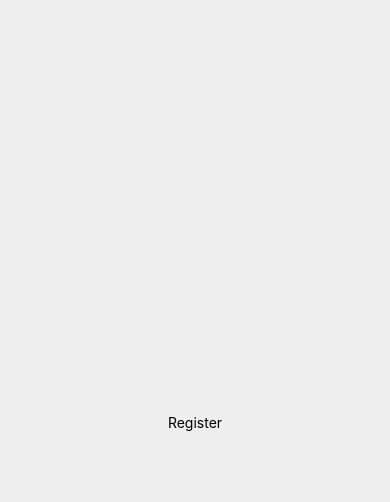
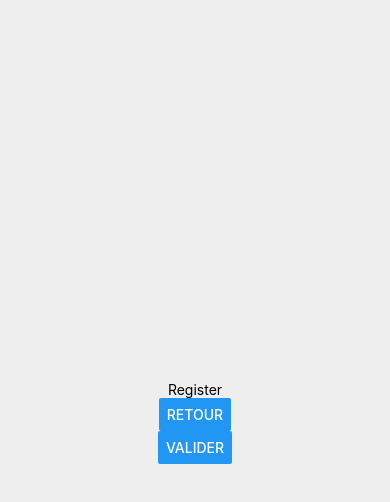
Before and after one commit to Jeyapriya21/react-social-network, a React Native app: screen / in a window 390 px wide. Both pictures are taken after a click on the button "S'ENREGISTER". Shown: the top 502 px of the page. Built offline with nearby package versions, Linux system fonts and the light colour scheme.

Commit message:
Implementing wireframe

```diff
--- a/screens/Forgot.js
+++ b/screens/Forgot.js
@@ -1,5 +1,5 @@
 import React from 'react';
-import { StyleSheet, View, Text } from 'react-native';
+import { StyleSheet, View, Text, Button } from 'react-native';
 
 export default class Forgot extends React.Component {
 
@@ -7,6 +7,8 @@ export default class Forgot extends React.Component {
         return (
             <View style={styles.container}>
                 <Text>Forgot</Text>
+                <Button title="Retour"  onPress={this.props.changeScreen('Login')} />
+                <Button title="Valider"  onPress={this.props.changeScreen('Login')} />
             </View>
           );
     }
--- a/screens/Friends.js
+++ b/screens/Friends.js
@@ -1,5 +1,5 @@
 import React from 'react';
-import { StyleSheet, View, Text } from 'react-native';
+import { StyleSheet, View, Text, Button } from 'react-native';
 
 export default class Friends extends React.Component {
 
@@ -7,6 +7,7 @@ export default class Friends extends React.Component {
         return (
             <View style={styles.container}>
                 <Text>Friends</Text>
+                <Button title="Retour"  onPress={this.props.changeScreen('Profile')} />
             </View>
           );
     }
--- a/screens/Profile.js
+++ b/screens/Profile.js
@@ -1,5 +1,5 @@
 import React from 'react';
-import { StyleSheet, View, Text } from 'react-native';
+import { StyleSheet, View, Text, Button } from 'react-native';
 
 export default class Profile extends React.Component {
 
@@ -7,6 +7,8 @@ export default class Profile extends React.Component {
         return (
             <View style={styles.container}>
                 <Text>Profile</Text>
+                <Button title="Voir mes amis"  onPress={this.props.changeScreen('Friends')} />
+                <Button title="Déconnexion"  onPress={this.props.changeScreen('Login')} />
             </View>
           );
     }
--- a/screens/Register.js
+++ b/screens/Register.js
@@ -1,5 +1,5 @@
 import React from 'react';
-import { StyleSheet, View, Text } from 'react-native';
+import { StyleSheet, View, Text, Button } from 'react-native';
 
 export default class Register extends React.Component {
 
@@ -7,6 +7,8 @@ export default class Register extends React.Component {
         return (
             <View style={styles.container}>
                 <Text>Register</Text>
+                <Button title="Retour"  onPress={this.props.changeScreen('Login')} />
+                <Button title="Valider"  onPress={this.props.changeScreen('Profile')} />
             </View>
           );
     }
```
